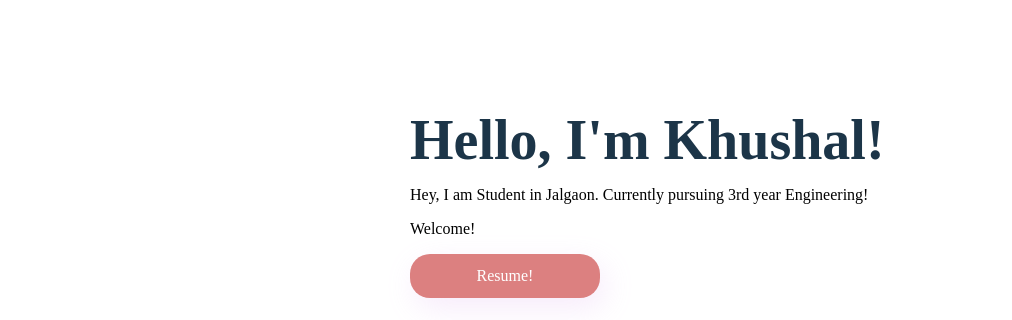
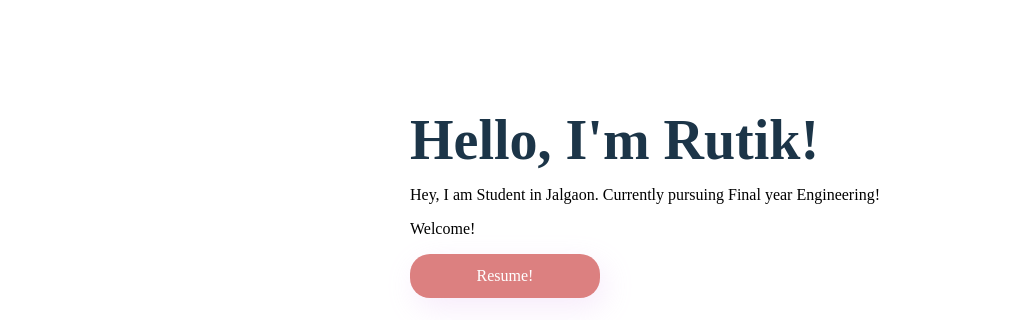
Before and after one commit to RutikMahajan/TemperatureConvertor, a plain HTML site: page mainpage/index.html in a window 1280 px wide. Shown: the part 196-516 px from the top of the page, 268-1280 px from the left. Drawn offline with Linux system fonts and the light colour scheme.

Commit message:
Update index.html
Add Changes

```diff
--- a/mainpage/index.html
+++ b/mainpage/index.html
@@ -30,8 +30,8 @@
             <img src="OK.jpg" alt="OK PHOTOGRAPHY">
         </div>
         <div class="main-text">
-            <h1>Hello, I'm Khushal!</h1>
-            <p>Hey, I am Student in Jalgaon. Currently pursuing 3rd year Engineering!</p>
+            <h1>Hello, I'm Rutik!</h1>
+            <p>Hey, I am Student in Jalgaon. Currently pursuing Final year Engineering!</p>
 	    <p> Welcome!</p>
             <a href="#" class="resume-btn">Resume!</a>
         </div>
```
